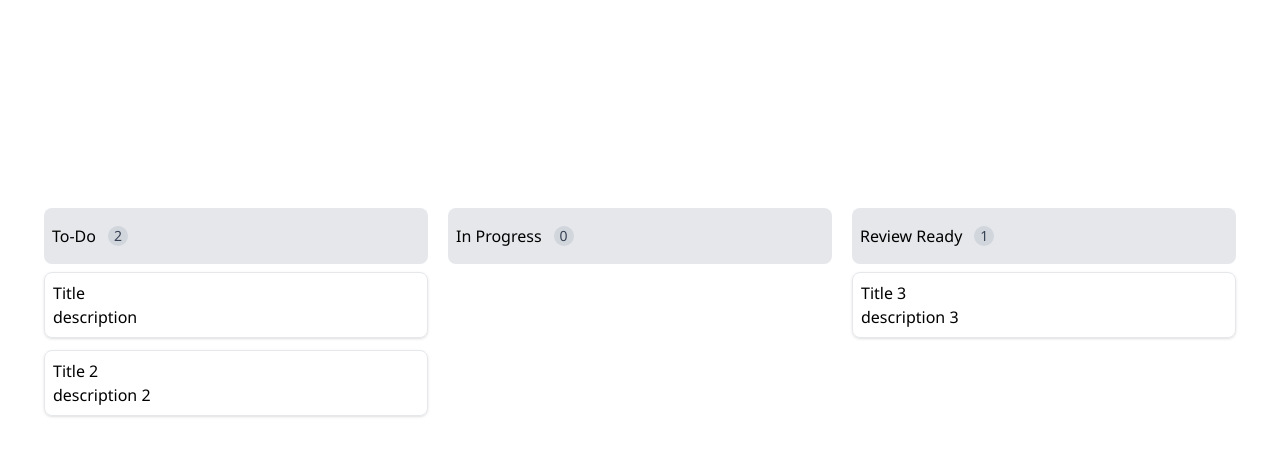
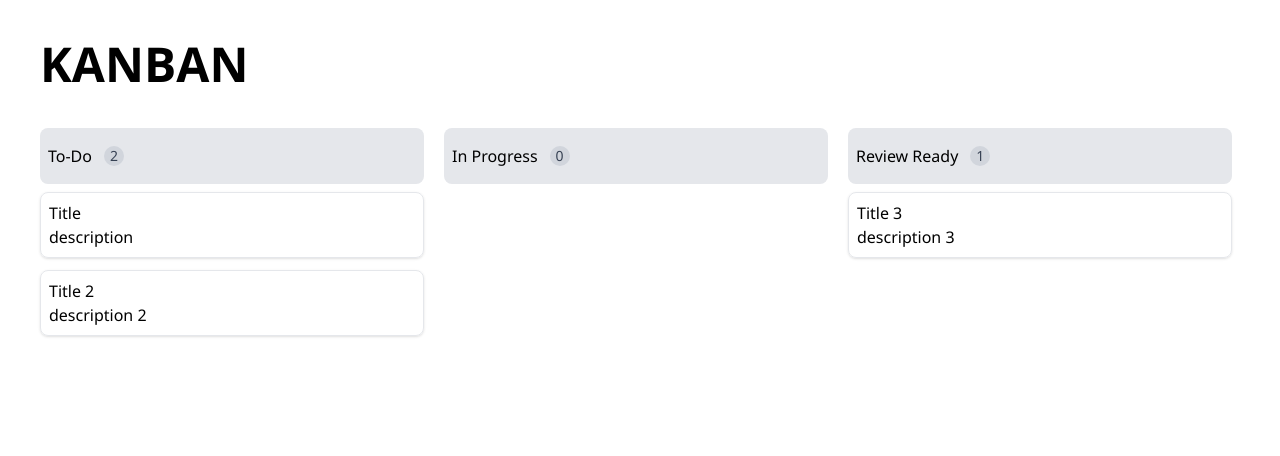
Before and after one commit to Magizchi/test-kanban, a React (Vite) app: page / in a window 1280 px wide. Shown: the top 456 px of the page. Built offline with nearby package versions, Linux system fonts and the light colour scheme; some icons are missing.

Commit message:
style:rework main page

```diff
--- a/src/App.tsx
+++ b/src/App.tsx
@@ -65,11 +65,13 @@ function App() {
 
   useEffect(() => {
     setItems(listCard);
-  }, []);
+  }, [setItems]);
 
   return (
     <>
-      <section className="container mx-auto flex h-screen items-center justify-center gap-x-5">
+      <section className="m-10 flex flex-col gap-10">
+        <h1 className="text-5xl font-bold">KANBAN</h1>
+        <div className="flex gap-x-5">
           <DndContext onDragEnd={handleDradEnd}>
             {ColumnsType.map((column) => (
               <Columns
@@ -79,6 +81,7 @@ function App() {
               />
             ))}
           </DndContext>
+        </div>
       </section>
     </>
   );
```
Lines whose indentation alone changed are shown as unchanged.
